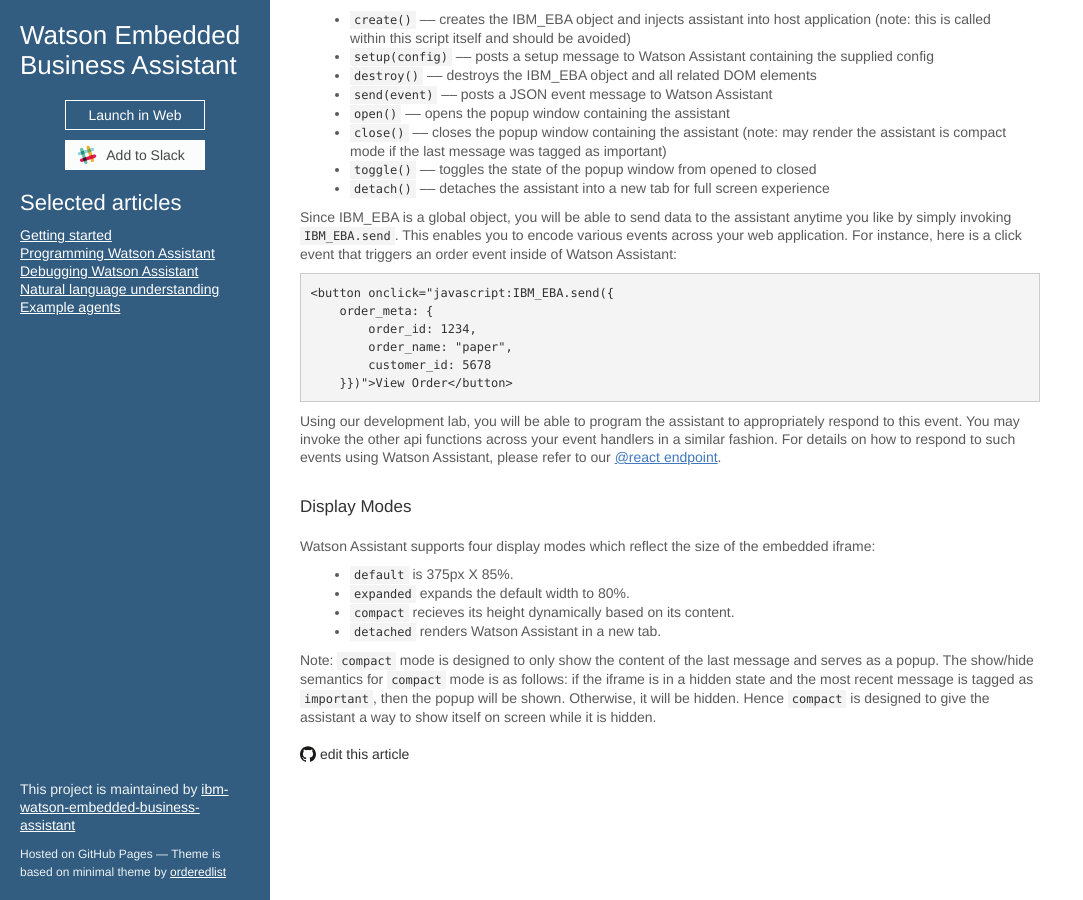
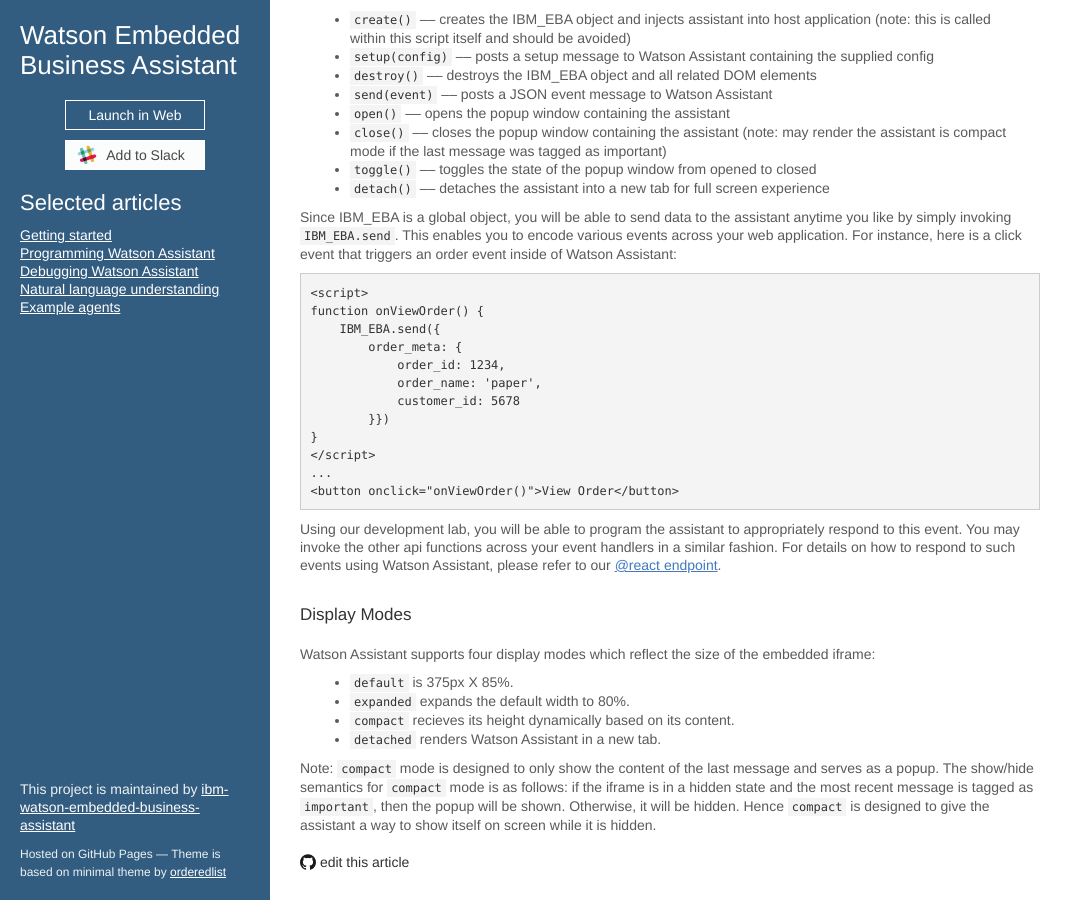
Before and after one commit to ibm-watson-embedded-business-assistant/eba-example-agents, a Jekyll site: the page built from docs/integration/Web.md, in a window 1280 px wide and 900 px high, scrolled down 1177 px. Shown: the whole window, without its empty margins (0-1083 px from the left). Built offline with Jekyll 4.4.1, drawn with Linux system fonts in a browser that asks for light colours; our own code applies the rules of GitHub Pages for plain Markdown files; the repository's description, which GitHub fills in, is left out.

Commit message:
Update Web.md

````diff
--- a/docs/integration/Web.md
+++ b/docs/integration/Web.md
@@ -62,12 +62,18 @@
 Since IBM_EBA is a global object, you will be able to send data to the assistant anytime you like by simply invoking `IBM_EBA.send`. This enables you to encode various events across your web application. For instance, here is a click event that triggers an order event inside of Watson Assistant:
 
 ```
-<button onclick="javascript:IBM_EBA.send({
-    order_meta: {
-        order_id: 1234,
-        order_name: "paper",
-        customer_id: 5678
-    }})">View Order</button>
+<script>
+function onViewOrder() {
+    IBM_EBA.send({
+        order_meta: {
+            order_id: 1234,
+            order_name: 'paper',
+            customer_id: 5678
+        }})
+}
+</script>
+...
+<button onclick="onViewOrder()">View Order</button>
 ```
 
 Using our development lab, you will be able to program the assistant to appropriately respond to this event. You may invoke the other api functions across your event handlers in a similar fashion. For details on how to respond to such events using Watson Assistant, please refer to our [@react endpoint](../lab/General#endpoints).
````
